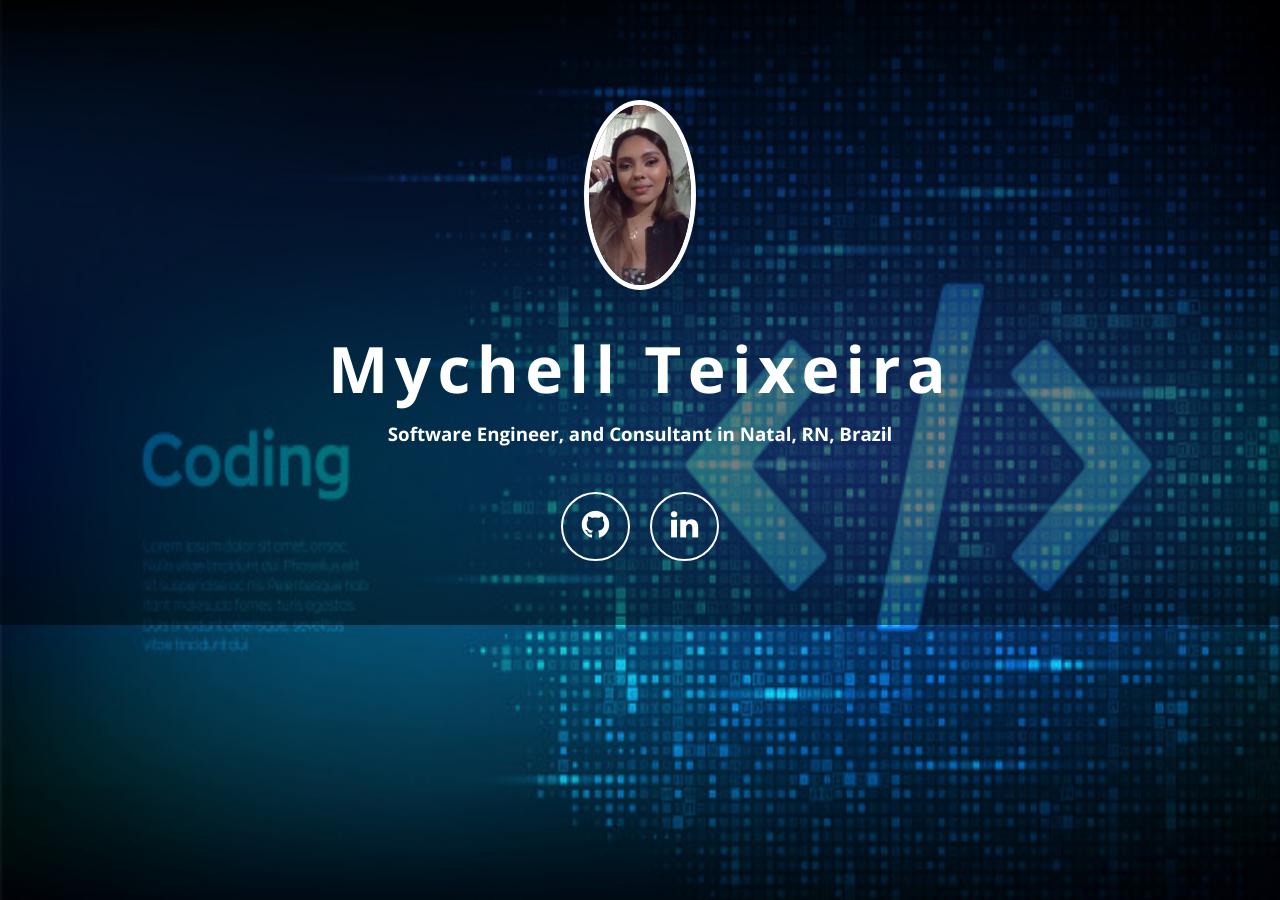
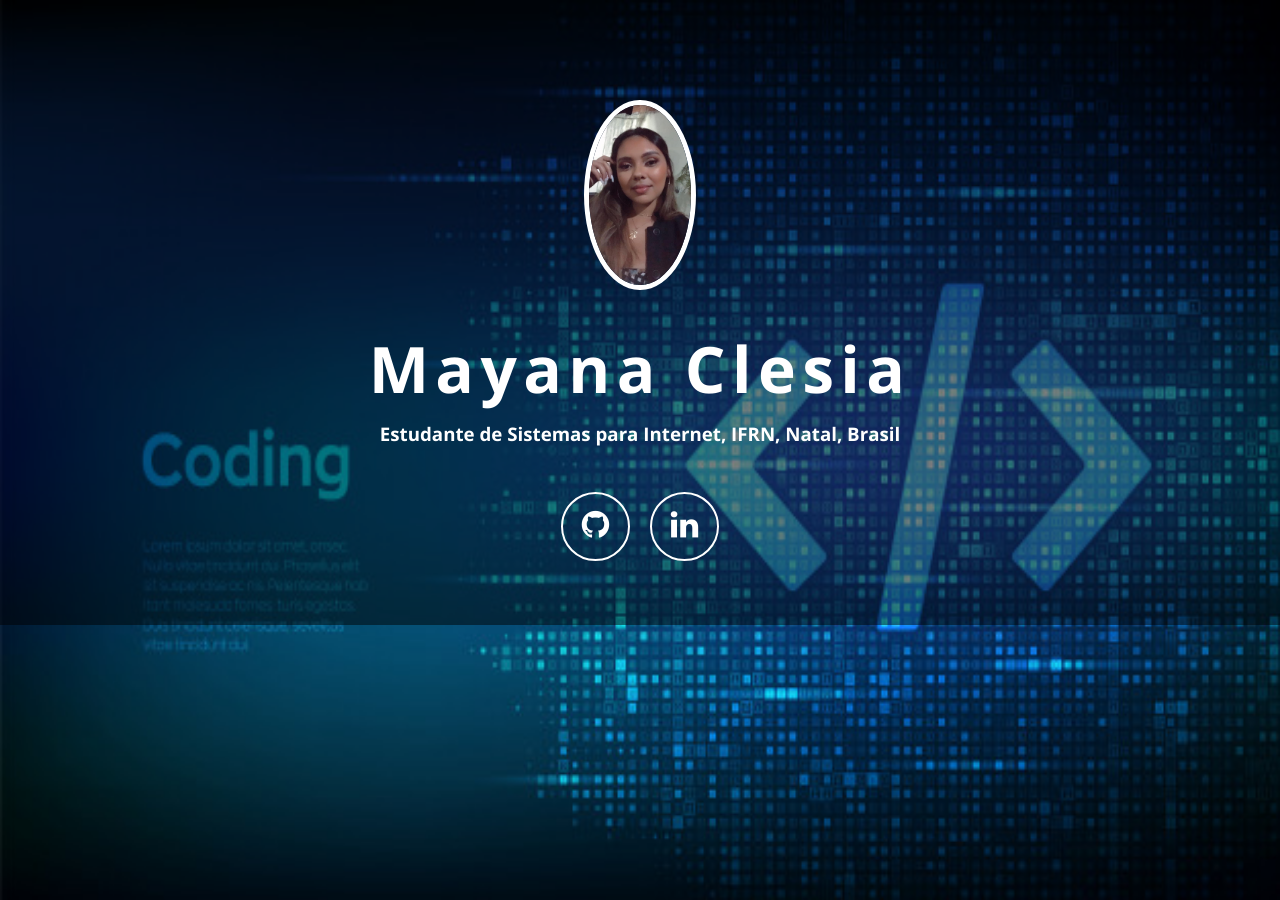
Before and after one commit to mayanac/mayanac.github.io, a Jekyll site: the page index.html, which Jekyll copies as it is, in a window 1280 px wide. Built offline with Jekyll 4.4.1, drawn with Linux system fonts in a browser that asks for light colours; nearby versions of some CDN libraries.

Commit message:
Alterando dados pessoais

```diff
--- a/index.html
+++ b/index.html
@@ -18,8 +18,8 @@
 
             <img src="imgs/me.jpeg" id="avatar">
 
-            <h1>Mychell Teixeira</h1>
-            <h3>Software Engineer, and Consultant in Natal, RN, Brazil</h3>
+            <h1>Mayana Clesia</h1>
+            <h3>Estudante de Sistemas para Internet, IFRN, Natal, Brasil</h3>
                 <ul>
                     <li>
                         <a class="fa fa-2x fa-github" href="https://github.com/mayanac">
```
